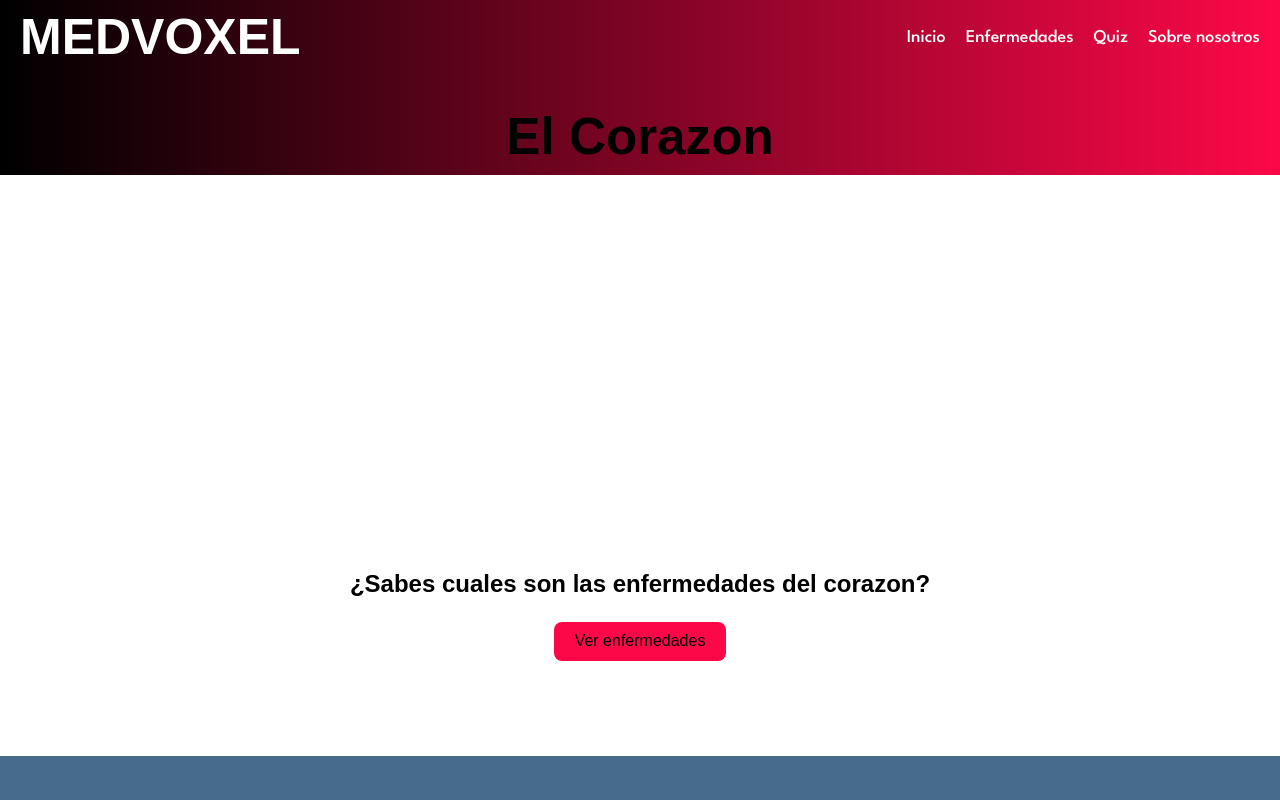
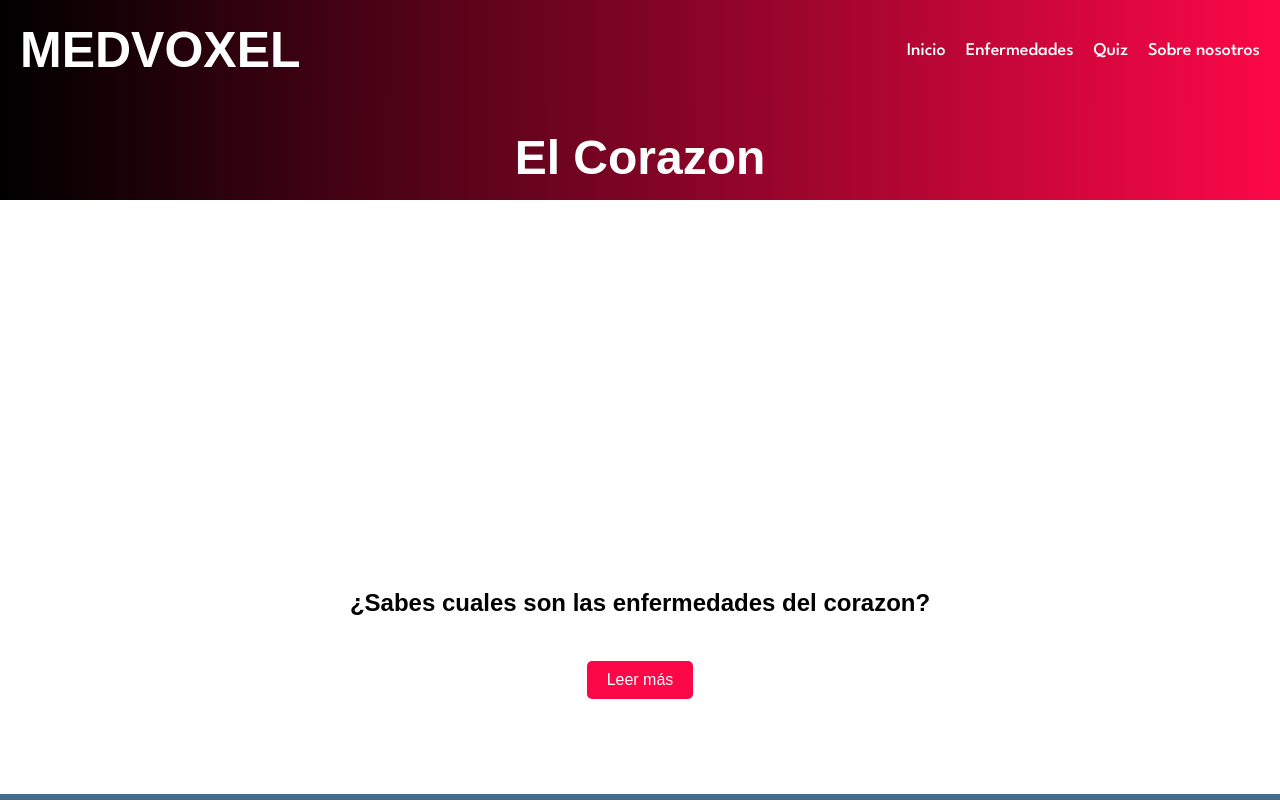
Before and after one commit to jonarcasdev/MedVoxel, a React (Vite) app: page / in a window 1280 px wide. Shown: the top 800 px of the page. Built offline with nearby package versions, Linux system fonts and the light colour scheme; no server answers; a web font is replaced by a local one.

Commit message:
sprint1 2.1.0

```diff
--- a/src/index.css
+++ b/src/index.css
@@ -31,6 +31,10 @@ a:hover {
   color: #535bf2;
 }
 
+/* Aplica al contenedor principal de tu página */
+main {
+  margin-top: 100px; /* Espacio para evitar que el contenido quede oculto */
+}
 
 /* display flex y place-items: center dañan la pagina*/
 body {
@@ -52,6 +56,12 @@ h1 {
 
 h2{
   color: black;
+}
+
+.title {
+  color: #ffffff; /* Cambia el color al que desees */
+  font-size: 48px; /* Opcional: ajusta el tamaño */
+  font-weight: bold; /* Opcional: hazlo más grueso */
 }
 
 button {
--- a/src/layout/Header/Header.css
+++ b/src/layout/Header/Header.css
@@ -1,14 +1,24 @@
+/* Tamaño inicial del header */
 header {
     background: linear-gradient(90deg, #000000 0%, #FC0848 100%);
-    width:100%; /* Asegura que ocupe todo el ancho */
-    height: 100px;
-    display: flex; /* Usa flexbox para alinear los elementos */
-    align-items: center; /* Centra verticalmente */
-    justify-content: space-between; /* Espacia los elementos */
-    margin: 0; /* Elimina cualquier margen adicional */
-    padding: 0 20px; /* Mantén solo el padding lateral */
+    width: 100%;
+    height: 100px; /* Tamaño inicial más grande */
+    display: flex;
+    align-items: center;
+    justify-content: space-between;
+    padding: 0 20px;
     box-sizing: border-box;
     font-family: "League Spartan", sans-serif;
+    position: fixed;
+    top: 0;
+    z-index: 10;
+    transition: height 0.3s ease, background-color 0.3s ease; /* Transición suave */
+}
+
+/* Tamaño reducido del header */
+header.scrolled {
+    height: 55px; /* Tamaño reducido */
+    background: linear-gradient(90deg, #000000 0%, #FC0848 100%); /* Cambia el fondo opcionalmente */
 }
 
 
@@ -36,3 +46,43 @@ nav a {
 nav a:hover {
     color: #ffcccc; /* Cambia el color al pasar el mouse */
 }
+
+
+/* Estilo del contenedor del menú desplegable */
+.dropdown {
+    position: relative;
+    display: inline-block;
+}
+
+/* Estilo del menú desplegable */
+.dropdown-menu {
+    display: none; /* Oculto por defecto */
+    position: absolute;
+    top: 100%; /* Aparece debajo del enlace */
+    left: 0;
+    background-color: #ffffff;
+    box-shadow: 0 4px 6px rgba(0, 0, 0, 0.1);
+    border-radius: 5px;
+    padding: 10px 0;
+    z-index: 20;
+}
+
+/* Estilo de los enlaces dentro del menú */
+.dropdown-menu a {
+    display: block;
+    padding: 10px 20px;
+    color: #333333;
+    text-decoration: none;
+    font-size: 16px;
+    transition: background-color 0.3s ease;
+}
+
+/* Cambia el color al pasar el mouse */
+.dropdown-menu a:hover {
+    background-color: #f5f5f5;
+}
+
+/* Mostrar el menú al pasar el mouse sobre el contenedor */
+.dropdown:hover .dropdown-menu {
+    display: block;
+}
--- a/src/layout/Header/Header.jsx
+++ b/src/layout/Header/Header.jsx
@@ -1,26 +1,42 @@
-import { NavLink } from "react-router";
-import "./Header.css";
+import React, { useEffect } from "react";
+import "./Header.css"; // Asegúrate de importar los estilos
 
 const Header = () => {
+    useEffect(() => {
+        const handleScroll = () => {
+            const header = document.querySelector("header");
+            if (window.scrollY > 50) {
+                header.classList.add("scrolled"); // Cambia a tamaño reducido
+            } else {
+                header.classList.remove("scrolled"); // Vuelve al tamaño inicial
+            }
+        };
+
+        // Agregar el evento de scroll
+        window.addEventListener("scroll", handleScroll);
+
+        // Limpiar el evento al desmontar el componente
+        return () => {
+            window.removeEventListener("scroll", handleScroll);
+        };
+    }, []);
+
     return (
-        <header className="Header">
-            <a href="/">
-                <p className="logo">MEDVOXEL</p>
-            </a>
+        <header>
+            <div className="logo">MEDVOXEL</div>
             <nav>
-                <NavLink to="/" end>
-                    Inicio
-                </NavLink>
-                <NavLink to="/enfermedades" end>
-                    Enfermedades
-                </NavLink>
-                <NavLink to="/quiz" end>
-                    Quiz
-                </NavLink>
-                <NavLink to="/about" end>
-                    Sobre nosotros
-                </NavLink>
-
+                <a href="/">Inicio</a>
+                <div className="dropdown">
+                    <a href="/enfermedades" className="dropdown-toggle">Enfermedades</a>
+                    <div className="dropdown-menu">
+                        <a href="/enfermedades/trombosis">Trombosis</a>
+                        <a href="/enfermedades/respiratorias">Respiratorias</a>
+                        <a href="/enfermedades/infecciosas">Infecciosas</a>
+                        <a href="/enfermedades/mentales">Mentales</a>
+                    </div>
+                </div>
+                <a href="/quiz">Quiz</a>
+                <a href="/sobre-nosotros">Sobre nosotros</a>
             </nav>
         </header>
     );
--- a/src/pages/Enfermedades/Trombosis/Trombosis.jsx
+++ b/src/pages/Enfermedades/Trombosis/Trombosis.jsx
@@ -3,20 +3,41 @@ import { Canvas } from "@react-three/fiber";
 import { OrbitControls } from "@react-three/drei";
 
 import Heart1 from "../../models3d/Heart1";
+import { useRef } from "react";
 
 const Trombosis = () => {
-    return <div>
-        <h1>Trombosis</h1>
-        <Canvas
-        camera={{ position: [2, 0, 5],
-        fov:0.15,
-        }}>
-            <OrbitControls/>
-            <ambientLight intensity = {1.5} />
-            <directionalLight position={[5, 5, 10]} intensity={5} />
+    // Referencia para la sección a la que se desplazará
+    const leerMas = useRef(null);
 
-            <Heart1/>
-        </Canvas>
-    </div>;
-}
+    // Función para manejar el scroll
+    const handleScroll = () => {
+        leerMas.current.scrollIntoView({ behavior: "smooth" });
+    };
+
+    return (
+        <div>
+            <h1>Trombosis</h1>
+            <Canvas
+                camera={{
+                    position: [2, 0, 5],
+                    fov: 0.65,
+                }}
+            >
+                <OrbitControls />
+                <ambientLight intensity={1.5} />
+                <directionalLight position={[5, 5, 10]} intensity={5} />
+
+                <Heart1 />
+            </Canvas>
+            <button className="scroll-button" onClick={handleScroll}>
+                Leer más
+            </button>
+            {/* Sección a la que se desplazará */}
+            <div className="cuadro2" ref={leerMas}>
+                <p>Contenido adicional sobre la trombosis...</p>
+            </div>
+        </div>
+    );
+};
+
 export default Trombosis;
--- a/src/pages/Home/Home.css
+++ b/src/pages/Home/Home.css
@@ -115,3 +115,28 @@
 .card-button:hover {
     background-color: #d0073a;
 }
+
+
+
+.scroll-button {
+    background-color: #FC0848;
+    color: #ffffff;
+    border: none; /* Elimina el borde */
+    outline: none; /* Elimina el borde al hacer clic */
+    border-radius: 5px;
+    padding: 10px 20px;
+    font-size: 16px;
+    cursor: pointer;
+    transition: background-color 0.3s ease;
+    margin-top: 20px;
+    box-shadow: none; /* Elimina cualquier sombra */
+}
+
+.scroll-button:focus {
+    outline: none; /* Elimina el contorno de enfoque */
+    box-shadow: none; /* Elimina cualquier sombra de enfoque */
+}
+
+.scroll-button:hover {
+    background-color: #d0073a;
+}
--- a/src/pages/Home/Home.jsx
+++ b/src/pages/Home/Home.jsx
@@ -1,12 +1,14 @@
 import { useNavigate } from "react-router";
-import { useCallback } from "react";
+import { useCallback, useRef } from "react";
 import "./Home.css";
 import VirusImage from "../../assets/Virus.svg";
 
-
-//estados entre rutas
 const Home = () => {
     const navigate = useNavigate();
+
+    // Referencia para la sección a la que se desplazará
+    const enfermedadesRef = useRef(null);
+    const enfermedadesRef1 = useRef(null);
 
     const handleClick = useCallback(() => {
         navigate("/enfermedades", {
@@ -14,23 +16,46 @@ const Home = () => {
         });
     }, [navigate]);
 
-    //
-    return (<div className="home">
-        <h1>El Corazon</h1>
+    // Función para manejar el scroll
+    const scrollToEnfermedades = () => {
+        enfermedadesRef.current.scrollIntoView({ behavior: "smooth" });
+    };
+
+    const scrollToEnfermedades1 = () => {
+        enfermedadesRef1.current.scrollIntoView({ behavior: "smooth" });
+    };
+
+    return (
+        <div className="home">
+            <h1 className="title">El Corazon</h1>
 
             <div className="inicio">
                 <h2>¿Sabes cuales son las enfermedades del corazon?</h2>
-            <button className="buttom-inicio" onClick={handleClick}>Ver enfermedades</button>
-            <div className="cuadro">
+{/* <button className="buttom-inicio" onClick={handleClick}>
+    Ver enfermedades
+</button> */}
+                <button className="scroll-button" onClick={scrollToEnfermedades}>
+                    Leer más
+                </button>
+                <div className="cuadro" ref={enfermedadesRef}>
+                <button className="scroll-button" onClick={scrollToEnfermedades1}>
+                    Leer más
+
+                </button>
                 </div>
-            <div className="cuadro2">
+                <div className="cuadro2" ref={enfermedadesRef1}>
                     <div className="enfermedades-container">
                         <h1 className="enfermedades-title">Enfermedades</h1>
                         <div className="enfermedades-grid">
                             <div className="card">
                                 <h2>Trombosis</h2>
                                 <p>Formación de un coágulo de sangre dentro de un vaso sanguíneo.</p>
-                            <button className="card-button"  onClick={()=>navigate("/enfermedades/trombosis")}>Saber más</button>
+                                <button
+                                    className="card-button"
+                                    onClick={() => navigate("/enfermedades/trombosis")}
+                                >
+                                    Saber más
+                                </button>
                             </div>
                             <div className="card">
                                 <h2>Enfermedad 2</h2>
@@ -48,14 +73,12 @@ const Home = () => {
                                 <button className="card-button">Saber más</button>
                             </div>
                         </div>
-
                     </div>
                     <img className="virus" src={VirusImage} alt="Virus" />
                 </div>
             </div>
-    </div>)
-
-
+        </div>
+    );
 };
 
 export default Home;
--- a/src/pages/models3d/Heart1.jsx
+++ b/src/pages/models3d/Heart1.jsx
@@ -1,4 +1,4 @@
-import  { useRef,useEffect } from "react";
+import React, { useRef, useEffect } from "react";
 import { useGLTF, useAnimations } from "@react-three/drei";
 
 const Heart1 = (props) => {
@@ -6,10 +6,13 @@ const Heart1 = (props) => {
     const { nodes, materials, animations } = useGLTF("/models-3d/Heart.glb");
     const { actions } = useAnimations(animations, group);
 
-
-
-
-
+    // Inicia la animación al montar el componente
+    useEffect(() => {
+        if (actions) {
+            // Reproduce todas las animaciones disponibles
+            Object.values(actions).forEach((action) => action.play());
+        }
+    }, [actions]);
 
     return (
         <group ref={group} {...props} dispose={null}>
```
Lines whose indentation alone changed are shown as unchanged.
